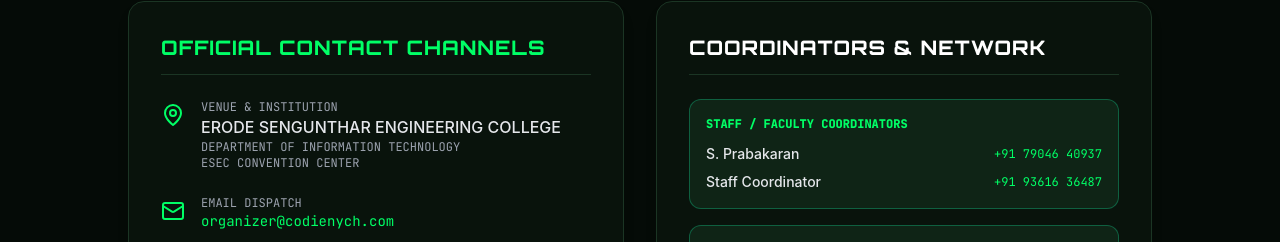
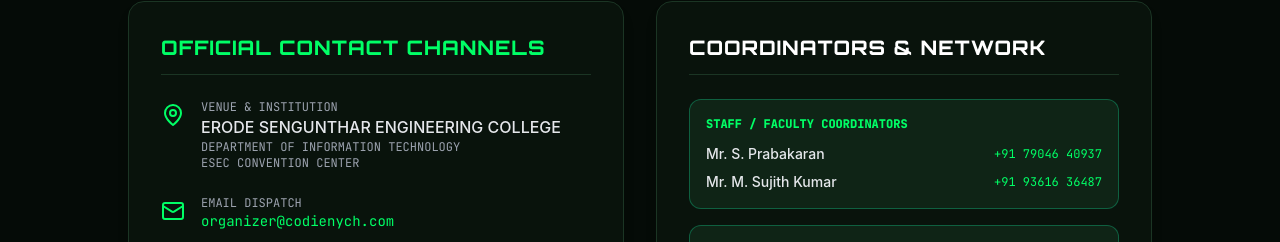
Before and after one commit to kuttyhari07/Codienych1.0-portal, a React (Vite) app in the folder client/: page / in a window 1280 px wide. Shown: the part 9229-9471 px from the top of the page. Built offline with nearby package versions, Linux system fonts and the light colour scheme; no server answers.

Commit message:
Update staff coordinators to Mr. S. Prabakaran and Mr. M. Sujith Kumar

```diff
--- a/client/src/sections/ContactSection.jsx
+++ b/client/src/sections/ContactSection.jsx
@@ -62,13 +62,13 @@
                 </span>
                 <div className="space-y-2">
                   <div className="flex items-center justify-between">
-                    <span className="font-sans text-gray-200 text-sm font-medium">S. Prabakaran</span>
+                    <span className="font-sans text-gray-200 text-sm font-medium">Mr. S. Prabakaran</span>
                     <a href="tel:7904640937" className="font-mono text-xs text-[#00ff66] hover:underline">
                       +91 79046 40937
                     </a>
                   </div>
                   <div className="flex items-center justify-between">
-                    <span className="font-sans text-gray-200 text-sm font-medium">Staff Coordinator</span>
+                    <span className="font-sans text-gray-200 text-sm font-medium">Mr. M. Sujith Kumar</span>
                     <a href="tel:9361636487" className="font-mono text-xs text-[#00ff66] hover:underline">
                       +91 93616 36487
                     </a>
--- a/client/src/utils/config.js
+++ b/client/src/utils/config.js
@@ -21,7 +21,7 @@
   ORGANIZER_EMAIL: 'organizer@codienych.com',
   PHONE_NUMBER: '+91 7904640937',
   STAFF_COORDINATORS: [
-    { name: 'S.Prabakaran', phone: '7904640937' },
-    { name: 'Faculty Coordinator', phone: '+919361636487' },
+    { name: 'Mr. S. Prabakaran', phone: '7904640937' },
+    { name: 'Mr. M. Sujith Kumar', phone: '+919361636487' },
   ],
 };
```
